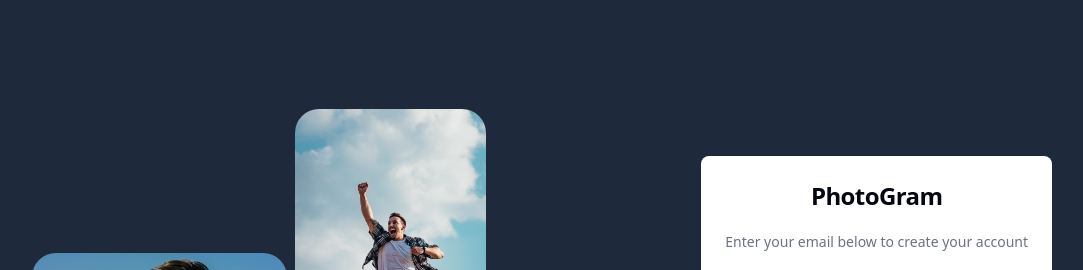
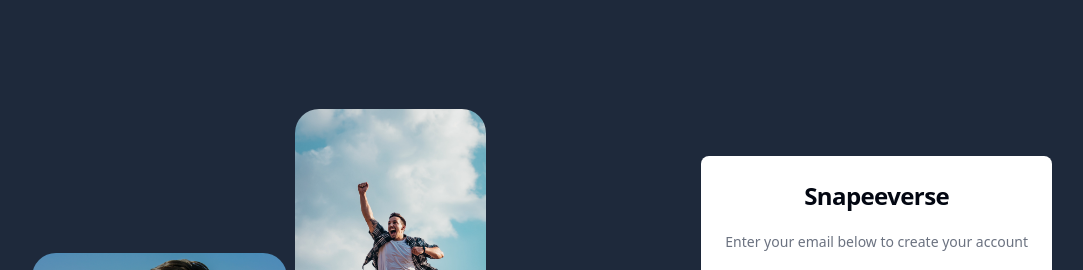
Before and after one commit to abhiSahuCodes/snapeeverse-social-media-app, a React (Vite) app: page /login in a window 1280 px wide. Shown: the top 270 px of the page, without its empty margins (174-1257 px from the left). Built offline with nearby package versions, Linux system fonts and the light colour scheme; no server answers.

Commit message:
Add layout to all sidebar nav items

```diff
--- a/src/components/sidebar/index.tsx
+++ b/src/components/sidebar/index.tsx
@@ -51,13 +51,13 @@ const navItems = [
     icon: settingsIcon,
   },
 ];
-const Sidebar: React.FunctionComponent<ISidebarProps> = (props) => {
+const Sidebar: React.FunctionComponent<ISidebarProps> = () => {
   const { pathname } = useLocation();
   const { logOut } = useUserAuth();
   return (
     <nav className="flex flex-col relative h-screen max-w-sm w-full">
       <div className="flex justify-center m-5">
-        <div className="text-white text-lg">PhotoGram</div>
+        <div className="text-white text-lg">Snapeeverse</div>
       </div>
       {navItems.map((item) => (
         <div
--- a/src/pages/home/index.tsx
+++ b/src/pages/home/index.tsx
@@ -1,13 +1,14 @@
-import * as React from 'react';
+import Layout from "@/components/layout";
+import * as React from "react";
 
 interface HomeProps {}
 
-const Home : React.FunctionComponent<HomeProps> = (props) => {
-    return (
-        <div>
-            Home
-        </div>
-    )
+const Home: React.FunctionComponent<HomeProps> = (props) => {
+  return (
+    <Layout>
+      <div>Home</div>
+    </Layout>
+  );
 };
 
 export default Home;
--- a/src/pages/login/index.tsx
+++ b/src/pages/login/index.tsx
@@ -88,7 +88,7 @@ const Login: React.FunctionComponent<ILoginProps> = () => {
               <form onSubmit={handleSubmit}>
                 <CardHeader className="space-y-1">
                   <CardTitle className="text-2xl text-center mb-4">
-                    PhotoGram
+                    Snapeeverse
                   </CardTitle>
                   <CardDescription>
                     Enter your email below to create your account
--- a/src/pages/photos/index.tsx
+++ b/src/pages/myphotos/index.tsx
@@ -1,12 +1,16 @@
+
+import Layout from '@/components/layout';
 import * as React from 'react';
 
 interface IMyPhotosProps {
 }
 
 const MyPhotos: React.FunctionComponent<IMyPhotosProps> = (props) => {
-  return <div>
-    My Photos
-  </div>;
+  return (
+    <Layout>
+      My Photos
+    </Layout>
+  );
 };
 
 export default MyPhotos;
--- a/src/pages/post/index.tsx
+++ b/src/pages/post/index.tsx
@@ -1,9 +1,14 @@
+import Layout from "@/components/layout";
 import * as React from "react";
 
 interface ICreatePostProps {}
 
 const CreatePost: React.FunctionComponent<ICreatePostProps> = (props) => {
-  return <div>Create Post</div>;
+  return (
+    <Layout>
+      <div>Create Post</div>
+    </Layout>
+  );
 };
 
 export default CreatePost;
--- a/src/pages/profile/index.tsx
+++ b/src/pages/profile/index.tsx
@@ -1,12 +1,15 @@
+import Layout from '@/components/layout';
 import * as React from 'react';
 
 interface IProfileProps {
 }
 
 const Profile: React.FunctionComponent<IProfileProps> = (props) => {
-  return <div>
-    Profile
-  </div>;
+  return <Layout>
+      <div>
+        Profile
+      </div>
+  </Layout>;
 };
 
 export default Profile;
--- a/src/routes.tsx
+++ b/src/routes.tsx
@@ -3,7 +3,7 @@ import Home from "./pages/home";
 import Error from "./pages/error";
 import CreatePost from "./pages/post";
 import Profile from "./pages/profile";
-import MyPhotos from "./pages/photos";
+import MyPhotos from "./pages/myphotos";
 import Login from "./pages/login";
 import Signup from "./pages/signup";
 import ProtectedRoutes from "./components/ProtectedRoutes";
```
